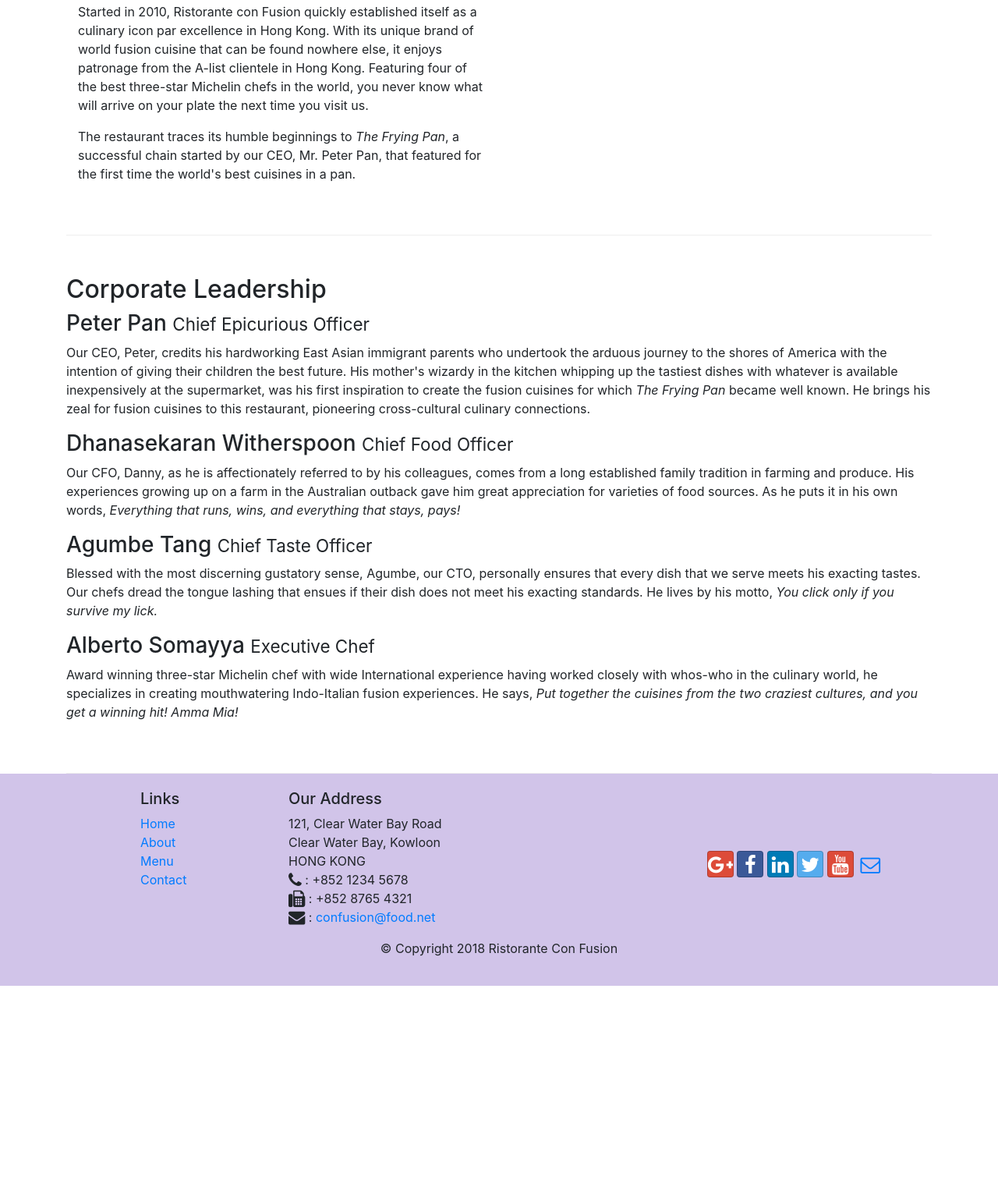
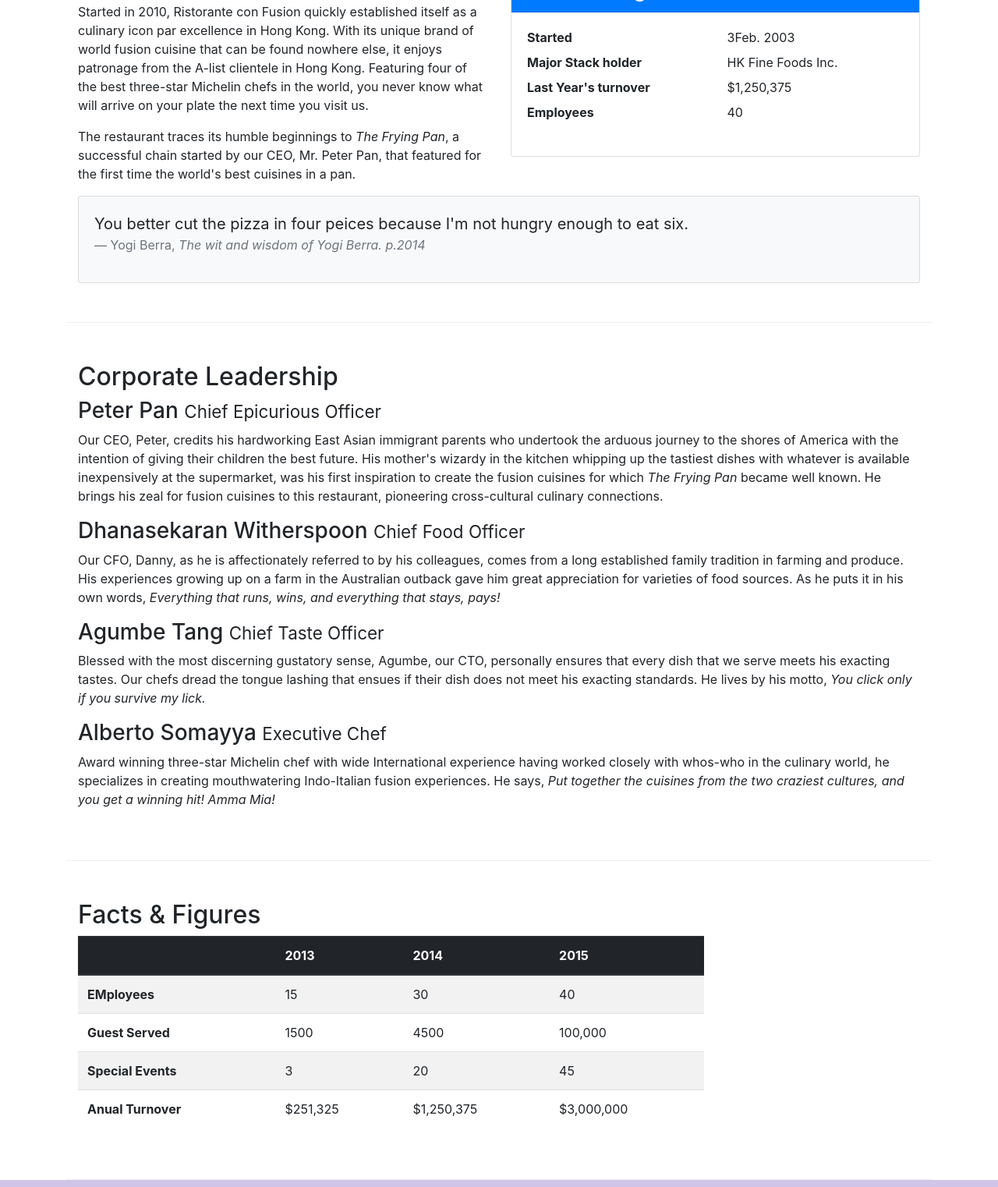
Before and after one commit to ShailjaPatil/BOOTSTRAP4_learn, a website: page aboutus.html in a window 1280 px wide. Shown: the part 558-2080 px from the top of the page at 78% size. Before the commit the page ends 1822 px from the top, so only its background shows below. Drawn offline with nearby package versions, Linux system fonts and the light colour scheme.

Commit message:
Tables and cards

```diff
--- a/aboutus.html
+++ b/aboutus.html
@@ -60,19 +60,49 @@
             </div>
         </div>
 
-        <div class="row row-content align-items-center">
-            <div class="col-12 col-sm-4  order-sm-first col-md-6">
+        <div class="row row-content ">
+            <div class="col-sm-6">
                 <h2>Our History</h2>
                 <p>Started in 2010, Ristorante con Fusion quickly established itself as a culinary icon par excellence in Hong Kong. With its unique brand of world fusion cuisine that can be found nowhere else, it enjoys patronage from the A-list clientele in Hong Kong.  Featuring four of the best three-star Michelin chefs in the world, you never know what will arrive on your plate the next time you visit us.</p>
                 <p>The restaurant traces its humble beginnings to <em>The Frying Pan</em>, a successful chain started by our CEO, Mr. Peter Pan, that featured for the first time the world's best cuisines in a pan.</p>
             </div>
-            <div>
+            <div class="col-sm">
+                <div class="card">
+                    <h3 class="card-header bg-primary text-white">Facts at a glance</h3>
+                    <div class="card-body">
+                        <dl class="row">
+                            <dt class="col-6">Started</dt>
+                            <dd class="col-6">3Feb. 2003</dd>
+                            <dt class="col-6">Major Stack holder</dt>
+                            <dd class="col-6">HK Fine Foods Inc.</dd>
+                            <dt class="col-6">Last Year's turnover</dt>
+                            <dd class="col-6">$1,250,375</dd>
+                            <dt class="col-6">Employees</dt>
+                            <dd class="col-6">40</dd>
+                        </dl>
+                    </div>
+                </div>
             </div>
+                <div class="col-12">
+                    <div class="card card-body bg-light">
+                        <blockquote class="blockquote">
+                            <p class="mb-0">You better cut the pizza in four peices
+                                because I'm not hungry enough to eat six.
+                            </p>
+                            <footer class="blockquote-footer">Yogi Berra,
+                                <cite title="Source Title">
+                                    The wit and wisdom of Yogi Berra. p.2014
+                                </cite>
+                            </footer>
+                        </blockquote>
+                    </div>
+                </div>
+
         </div>
 
 
-        <div class="row row-content align-items-center">
-            <div>
+        <div class="row row-content">
+            <div class="col-12">
                 <h2>Corporate Leadership</h2>
                 <h3>Peter Pan <small>Chief Epicurious Officer</small></h3>
                 <p class="d-none d-sm-block">Our CEO, Peter, credits his hardworking East Asian immigrant parents who undertook the arduous journey to the shores of America with the intention of giving their children the best future. His mother's wizardy in the kitchen whipping up the tastiest dishes with whatever is available inexpensively at the supermarket, was his first inspiration to create the fusion cuisines for which <em>The Frying Pan</em> became well known. He brings his zeal for fusion cuisines to this restaurant, pioneering cross-cultural culinary connections.</p>
@@ -83,6 +113,51 @@
                 <h3>Alberto Somayya <small>Executive Chef</small></h3>
                 <p class="d-none d-sm-block">Award winning three-star Michelin chef with wide International experience having worked closely with whos-who in the culinary world, he specializes in creating mouthwatering Indo-Italian fusion experiences. He says, <em>Put together the cuisines from the two craziest cultures, and you get a winning hit! Amma Mia!</em></p>
             </div>
+       </div>
+       <div class="row row-content">
+        <div class="col-12 col-sm-9">
+            <h2>Facts &amp; Figures</h2>
+            <div class="table-responsive">
+                <table class="table table-striped">
+                    <thead class="thead-dark">
+                        <tr>
+                            <th>&nbsp;</th>
+                            <th>2013</th>
+                            <th>2014</th>
+                            <th>2015</th>
+                        </tr>
+                    </thead>
+                    <tbody>
+                        <tr>
+                            <th>EMployees</th>
+                            <td>15</td>
+                            <td>30</td>
+                            <td>40</td>
+                        </tr>
+                        <tr>
+                            <th>Guest Served</th>
+                            <td>1500</td>
+                            <td>4500</td>
+                            <td>100,000</td>
+                        </tr>
+                        <tr>
+                            <th>Special Events</th>
+                            <td>3</td>
+                            <td>20</td>
+                            <td>45</td>
+                        </tr>
+                        <tr>
+                            <th>Anual Turnover</th>
+                            <td>$251,325</td>
+                            <td>$1,250,375</td>
+                            <td>$3,000,000</td>
+                        </tr>
+                    </tbody>
+                </table>
+            </div>
+
+        </div>
+        <div class="col-12 col-sm-3"></div>
        </div>
 
     </div>
```
